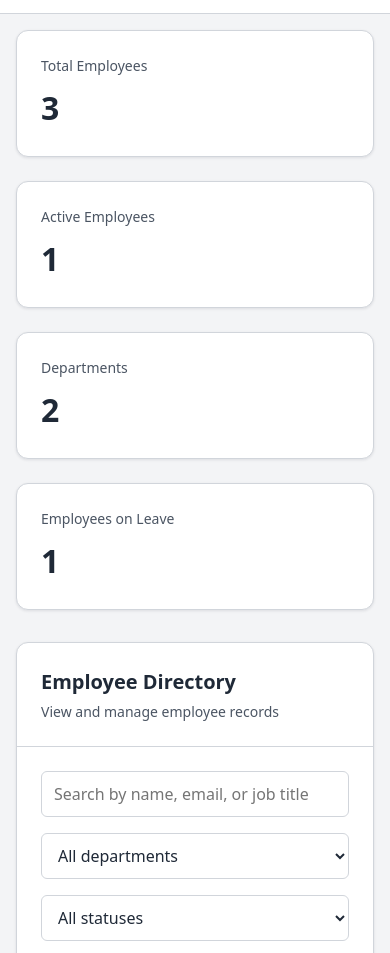
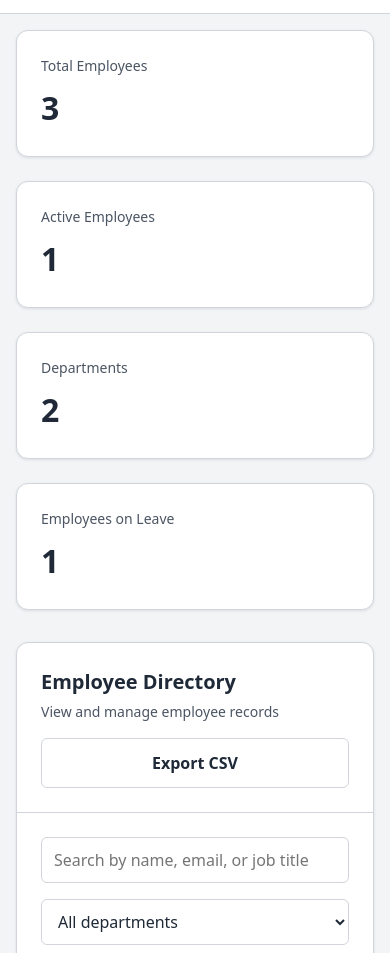
Before and after one commit to evamaina/employee-management-system, a plain HTML site: page index.html in a window 390 px wide. Shown: the part 91-1044 px from the top of the page. Drawn offline with Linux system fonts and the light colour scheme.

Commit message:
feat: add employee CSV export button

```diff
--- a/css/components.css
+++ b/css/components.css
@@ -72,6 +72,10 @@
 }
 
 .section-header {
+  display: flex;
+  align-items: center;
+  justify-content: space-between;
+  gap: 1rem;
   padding: 1.5rem;
   border-bottom: 1px solid var(--color-border);
 }
@@ -425,6 +429,15 @@
     grid-template-columns: 1fr;
   }
 
+  .section-header {
+    align-items: stretch;
+    flex-direction: column;
+  }
+
+  #export-employees-button {
+    width: 100%;
+  }
+
   .employee-toolbar {
     grid-template-columns: minmax(0, 1fr);
   }
--- a/index.html
+++ b/index.html
@@ -72,8 +72,18 @@
           </section>
           <section class="employee-section">
             <header class="section-header">
-              <h3 id="employee-directory-title">Employee Directory</h3>
-              <p>View and manage employee records</p>
+              <div>
+                <h3 id="employee-directory-title">Employee Directory</h3>
+                <p>View and manage employee records</p>
+              </div>
+
+              <button
+                type="button"
+                class="btn btn-secondary"
+                id="export-employees-button"
+              >
+                Export CSV
+              </button>
             </header>
             <div class="employee-toolbar" role="group" aria-label="Employee filters">
               <div class="filter-control search-control">
```
